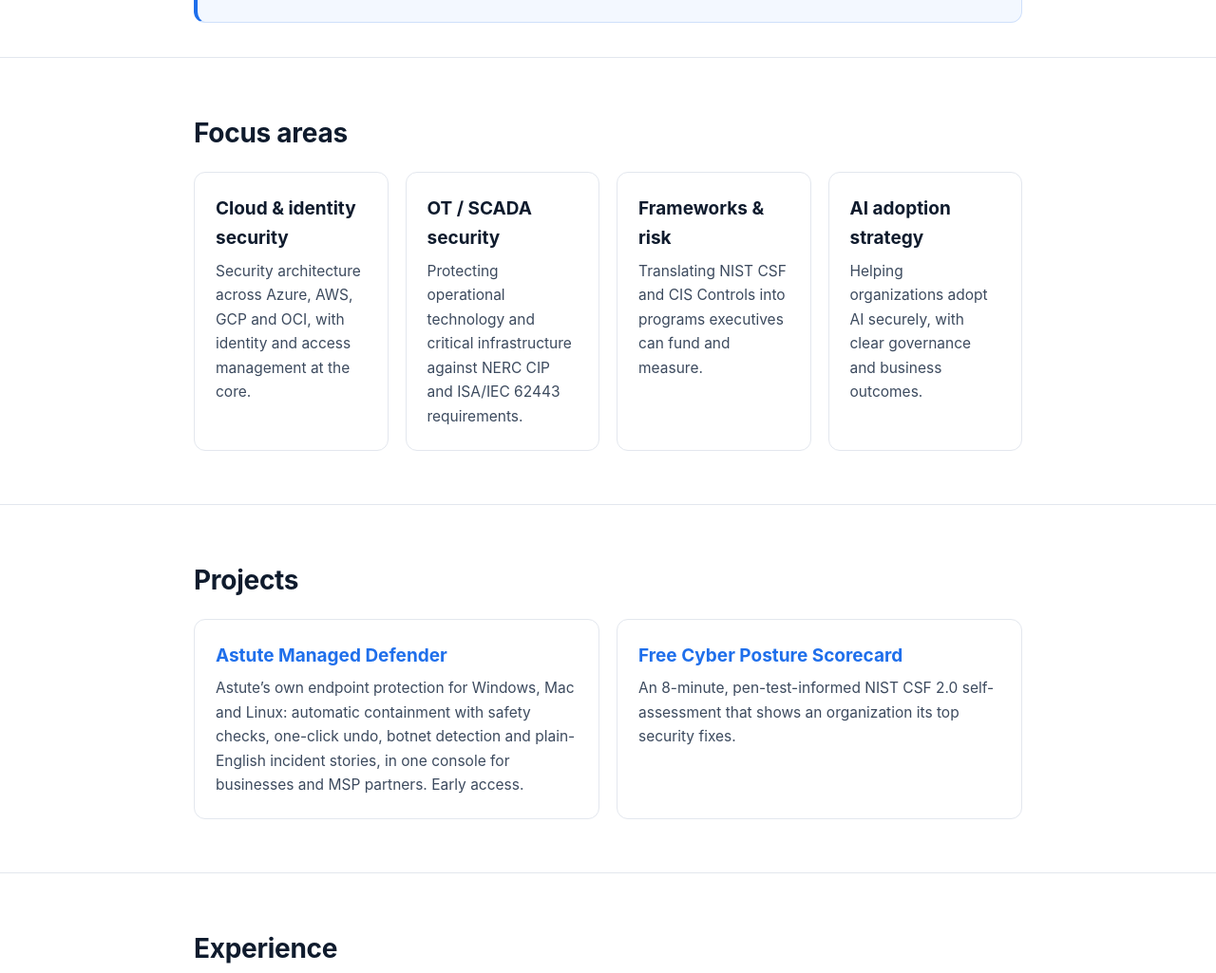
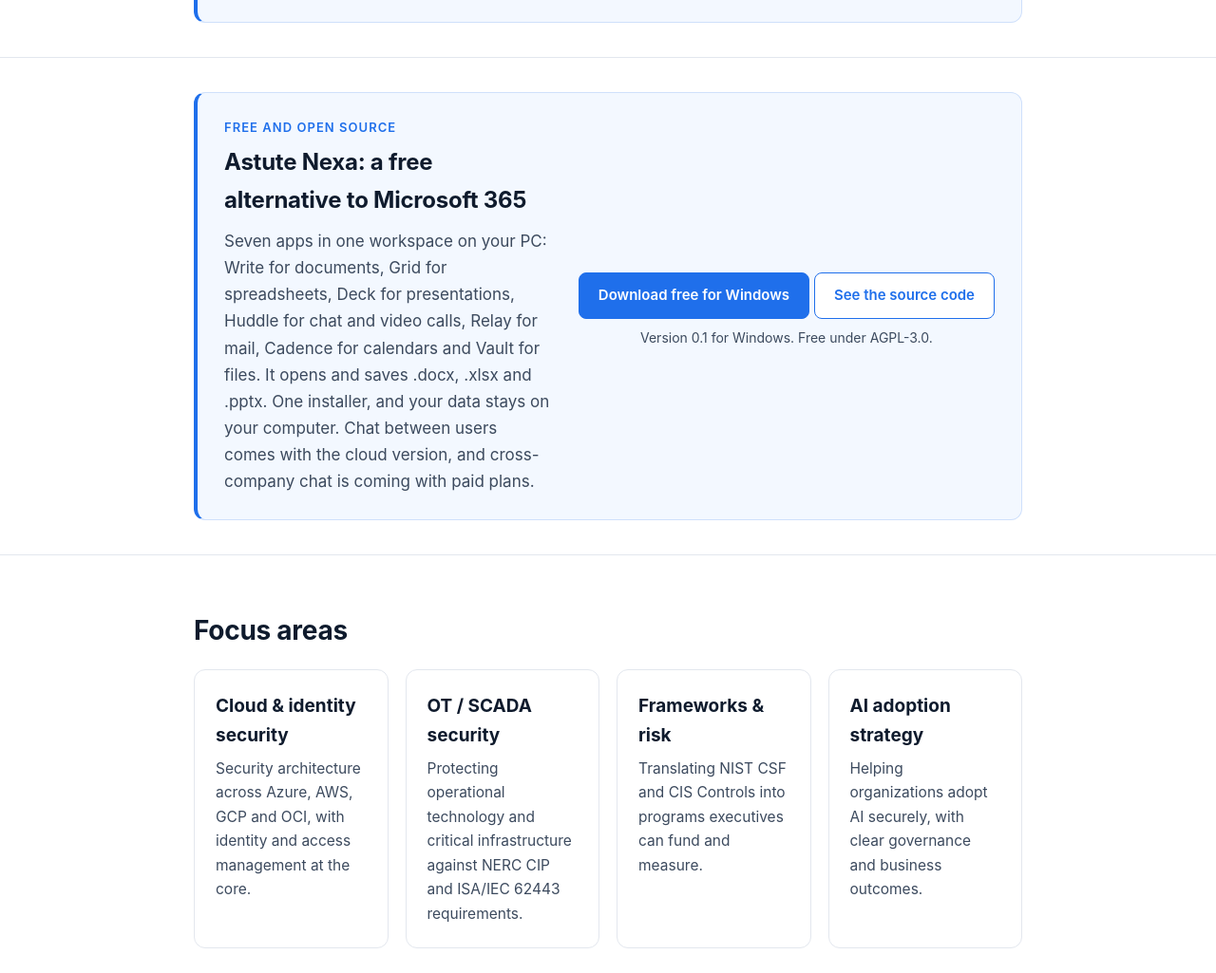
Before and after one commit to nicholaslorizio/nicholaslorizio.github.io, a plain HTML site: page index.html in a window 1280 px wide. Shown: the part 973-1998 px from the top of the page at 95% size. Drawn offline with Linux system fonts and the light colour scheme.

Commit message:
Add Astute Nexa free download to the homepage (#10)
Co-authored-by: Claude <noreply@anthropic.com>

```diff
--- a/index.html
+++ b/index.html
@@ -147,6 +147,22 @@
     </div>
   </div>
 </section>
+<section class="cta-band">
+  <div class="wrap">
+    <div class="cta">
+      <div>
+        <p class="eyebrow">Free and open source</p>
+        <h2>Astute Nexa: a free alternative to Microsoft 365</h2>
+        <p>Seven apps in one workspace on your PC: Write for documents, Grid for spreadsheets, Deck for presentations, Huddle for chat and video calls, Relay for mail, Cadence for calendars and Vault for files. It opens and saves .docx, .xlsx and .pptx. One installer, and your data stays on your computer. Chat between users comes with the cloud version, and cross-company chat is coming with paid plans.</p>
+      </div>
+      <div class="cta-action">
+        <a class="btn btn-primary" href="https://github.com/nicholaslorizio/astute-nexa/raw/main/download/Astute-Nexa-Setup.exe">Download free for Windows</a>
+        <a class="btn btn-ghost" href="https://github.com/nicholaslorizio/astute-nexa" style="margin-top:10px">See the source code</a>
+        <p class="detail">Version 0.1 for Windows. Free under AGPL-3.0.</p>
+      </div>
+    </div>
+  </div>
+</section>
 <section>
   <div class="wrap">
     <h2>Focus areas</h2>
@@ -163,6 +179,7 @@
     <h2>Projects</h2>
     <div class="cards">
 <div class="card"><h3><a href="https://astute-shield-ops.base44.app/">Astute Managed Defender</a></h3><p>Astute&rsquo;s own endpoint protection for Windows, Mac and Linux: automatic containment with safety checks, one-click undo, botnet detection and plain-English incident stories, in one console for businesses and MSP partners. Early access.</p></div>
+<div class="card"><h3><a href="https://github.com/nicholaslorizio/astute-nexa">Astute Nexa</a></h3><p>A free, open-source alternative to Microsoft 365 for Windows: documents, spreadsheets, slides, chat and video calls, mail, calendars and files in one app. <a href="https://github.com/nicholaslorizio/astute-nexa/raw/main/download/Astute-Nexa-Setup.exe">Download it free</a>.</p></div>
 <div class="card"><h3><a href="https://bit.ly/4BgvUy8">Free Cyber Posture Scorecard</a></h3><p>An 8-minute, pen-test-informed NIST CSF 2.0 self-assessment that shows an organization its top security fixes.</p></div>
     </div>
   </div>
--- a/sitemap.xml
+++ b/sitemap.xml
@@ -1,6 +1,6 @@
 <?xml version="1.0" encoding="UTF-8"?>
 <urlset xmlns="http://www.sitemaps.org/schemas/sitemap/0.9">
-  <url><loc>https://nicholaslorizio.github.io/</loc><lastmod>2026-11-16</lastmod></url>
+  <url><loc>https://nicholaslorizio.github.io/</loc><lastmod>2026-11-25</lastmod></url>
   <url><loc>https://nicholaslorizio.github.io/defender-demo/</loc><lastmod>2026-11-24</lastmod></url>
   <url><loc>https://nicholaslorizio.github.io/about/</loc><lastmod>2026-11-16</lastmod></url>
   <url><loc>https://nicholaslorizio.github.io/writing/</loc><lastmod>2026-11-06</lastmod></url>
```
